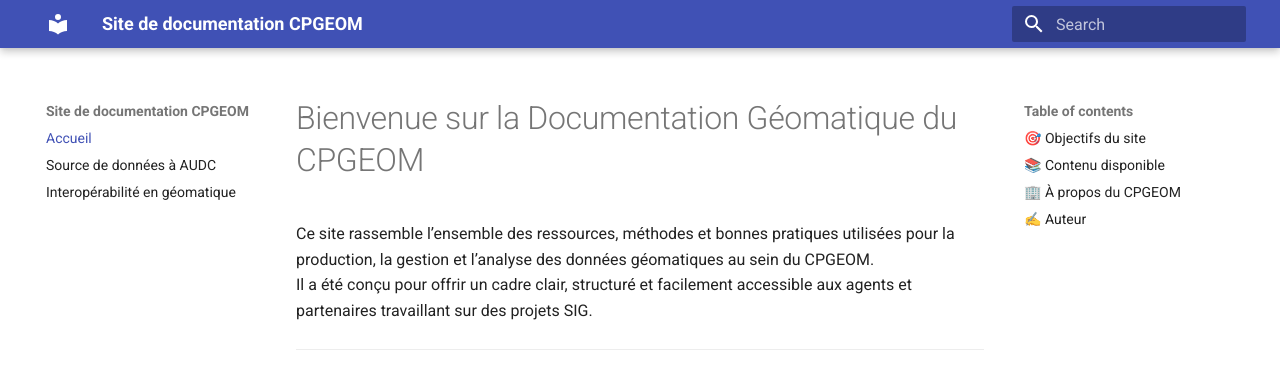
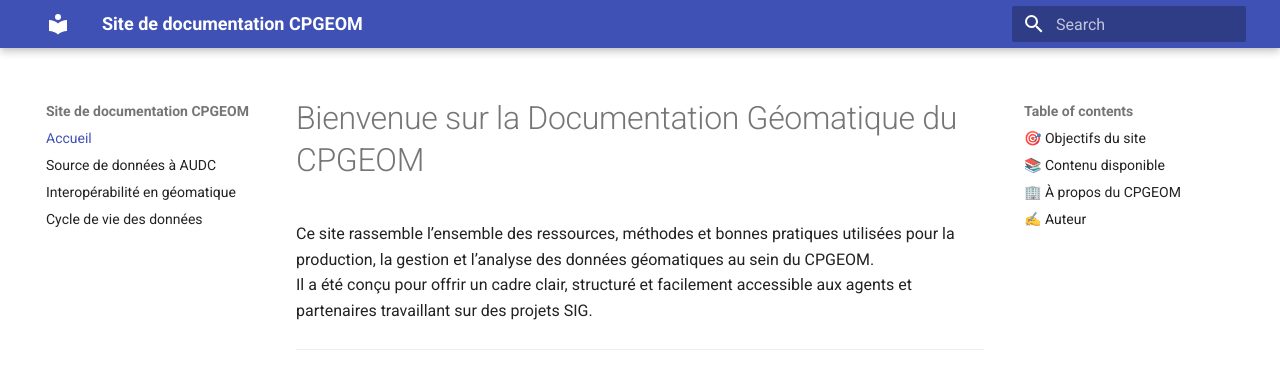
Before and after one commit to abdou123-guene/Site_de_documentation_geomatique, an MkDocs documentation site: the page built from docs/index.md, in a window 1280 px wide. Shown: the top 392 px of the page. Built offline with MkDocs 1.6.1 and Material for MkDocs 9.7.7, drawn with Linux system fonts in a browser that asks for light colours.

Commit message:
Add 'Cycle de vie des données' to navigation

```diff
--- a/mkdocs.yml
+++ b/mkdocs.yml
@@ -8,3 +8,4 @@ nav:
   - Accueil: index.md
   - Source de données à AUDC: Readme.md
   - Interopérabilité en géomatique: Interoperabilite.md
+  - Cycle de vie des données: cycle_de_vie_des_donnees.md
```
